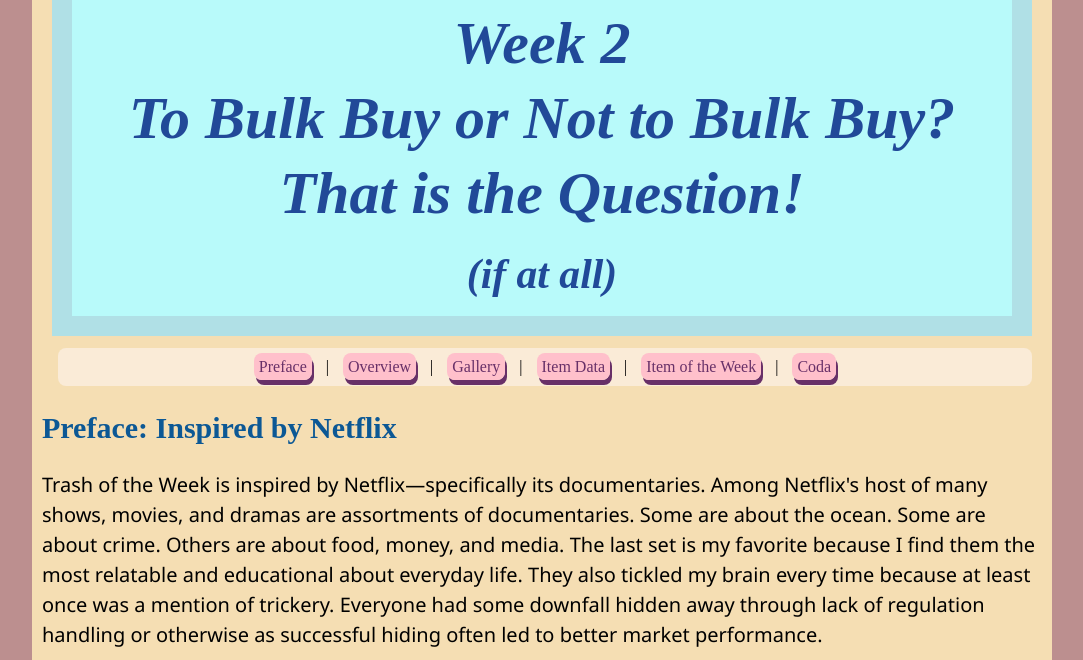
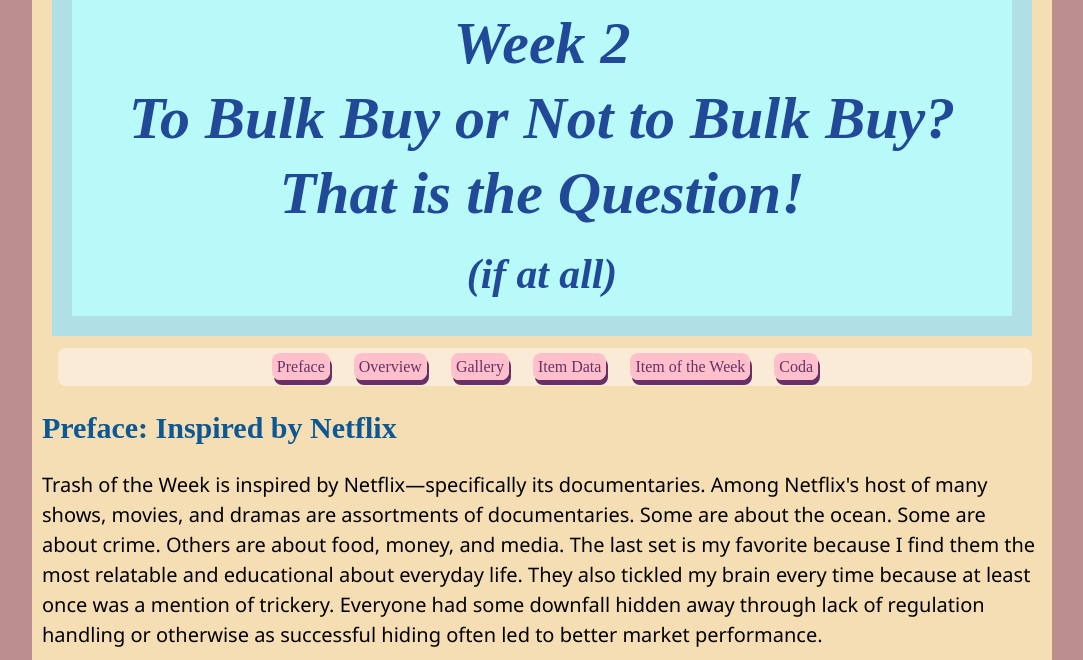
Before and after one commit to LRao21/TWPcode, a plain HTML site: page LR_TWP.html in a window 1280 px wide. Shown: the part 140-800 px from the top of the page, without its empty margins (98-1181 px from the left). Drawn offline with Linux system fonts and the light colour scheme.

Commit message:
fixed wrapper size

```diff
--- a/LR_TWP.html
+++ b/LR_TWP.html
@@ -3,12 +3,13 @@
 <head>
     <meta charset="UTF-8">
     <title>Trash of the Week | Week 2</title>
+    <link rel = "stylesheet" href="https://kit.fontawesome.com/d3a5d09fd6.js" type = "text/css" crossorigin="anonymous">
     <link rel="stylesheet" href = "twp.css" type = "text/css">
 </head>
     <body>
         <div class = "wrapper">
+            <a class = "site-logo" href="index.html" alt = "Website Name"><img class = "site-logo-name" src = "images/TWP_Logo.svg" alt = "website logo"></a>
             <header class="site-header">
-                <a class = "site-logo" href="index.html" alt = "Website Name"><img class = "site-logo-name" src = "images/TWP_Logo.svg" alt = "website logo"></a>
                 <nav class="sitenav">
                     <a class = "navSite" href="LR_TWP.html">Latest</a>
                     <a class = "navSite" href="twp_archive.html">Archive</a>
@@ -18,14 +19,16 @@
             </header>
             <header class="page-header">
               <h1>Week 2 <br> <em>To Bulk Buy or Not to Bulk Buy? That is the Question!</em> <br> <small><small>(if at all)</small></small></h1>
-                <nav>
-                    <a class = "nav" href="#sec-preface">Preface</a> |
-                    <a class = "nav" href="#sec-overview">Overview</a> |
-                    <a class = "nav" href="#sec-photos">Gallery</a> |
-                    <a class = "nav" href="#sec-data">Item Data</a> |
-                    <a class = "nav" href="#sec-IOW">Item of the Week</a> |
-                    <a class = "nav" href="#sec-coda">Coda</a>
-                </nav>
+                <div>
+                    <nav class="page-nav">
+                        <a class = "nav" href="#sec-preface">Preface</a>
+                        <a class = "nav" href="#sec-overview">Overview</a>
+                        <a class = "nav" href="#sec-photos">Gallery</a>
+                        <a class = "nav" href="#sec-data">Item Data</a>
+                        <a class = "nav" href="#sec-IOW">Item of the Week</a>
+                        <a class = "nav" href="#sec-coda">Coda</a>
+                    </nav>
+                </div>
             </header>
             <h2 id = "sec-preface">Preface: Inspired by Netflix</h2>
                 <p>Trash of the Week is inspired by Netflix—specifically its documentaries.
@@ -159,8 +162,8 @@
                     <tr><td>Cetaphil Cleanser Packaging</td><td> 1-5 oz</td><td> $14.99</td><td> Costco</td><td> Closet </td><td> 1 day</td><td> Recycled</td><td> 5</td></tr>
                     <tr><td>Snack Package Packaging/Bag</td><td> 1-3 oz</td><td> $14.99</td><td> Costco</td><td> Pantry</td><td> 1 week</td><td> Recycled</td><td> 10</td></tr>
                     <tr><td>Multivitamin Bottle</td><td> 1-10 oz</td><td>$21.49</td><td> Amazon</td><td> Night stand</td><td> 3 months</td><td> Recycled</td><td> 3</td></tr>
-                    <tr><td>Brita Water Filter</td><td> 2.12 oz</td><td> $3-4.00</td><td> Costco</td><td> Water Jug</td><td> 1 month</td><td> Trash</td><td> 1</td></tr>
-                    <tr><td>Old Repurposed Toothbrush</td><td> 2-3 oz</td><td> Free</td><td> Dentist Office</td><td> Washing Machine</td><td> 10 years</td><td> Trash</td><td> 1</td></tr>
+                    <tr><td>Brita Water Filter</td><td> 2.12 oz</td><td> $3-4.00</td><td> Costco</td><td> Water Jug</td><td> 1 month</td><td> <i class="fa-solid fa-trash-can"></i> </td><td> 1</td></tr>
+                    <tr><td>Old Repurposed Toothbrush</td><td> 2-3 oz</td><td> Free</td><td> Dentist Office</td><td> Washing Machine</td><td> 10 years</td><td> <i class="fa-solid fa-trash-can"></i> </td><td> 1</td></tr>
                     <tr><td>Colgate Toothpaste packaging</td><td> 1-3 oz</td><td> Free</td><td> Dentist Office</td><td> Bathroom</td><td> 1 month</td><td> Recycled</td><td> 2</td></tr>
                     <tr><td>Claritin Bottle Packaging</td><td> 1-3 oz</td><td> $10.99</td><td> Walmart</td><td> Box on Night Stand</td><td> 2 weeks</td><td> Recycled</td><td> 2</td></tr>
                 </table>
--- a/twp.css
+++ b/twp.css
@@ -5,7 +5,7 @@ body {
 .wrapper {
     background-color:wheat;
     width: 1000px;
-    height:8940px;
+    height:7590px;
     margin: auto;
     padding: 10px;
 }
@@ -84,7 +84,6 @@ a:hover{
 	  }
 
 .sitenav a:hover{
-     border-radius: 1em;
      color: rgb(125, 90, 165);
      background: powderblue;
     }
@@ -98,6 +97,7 @@ a:hover{
     margin-bottom: 20px;
     z-index: 1;
 }
+
 
 .navSite{
     border-radius: 0.5em;
```
